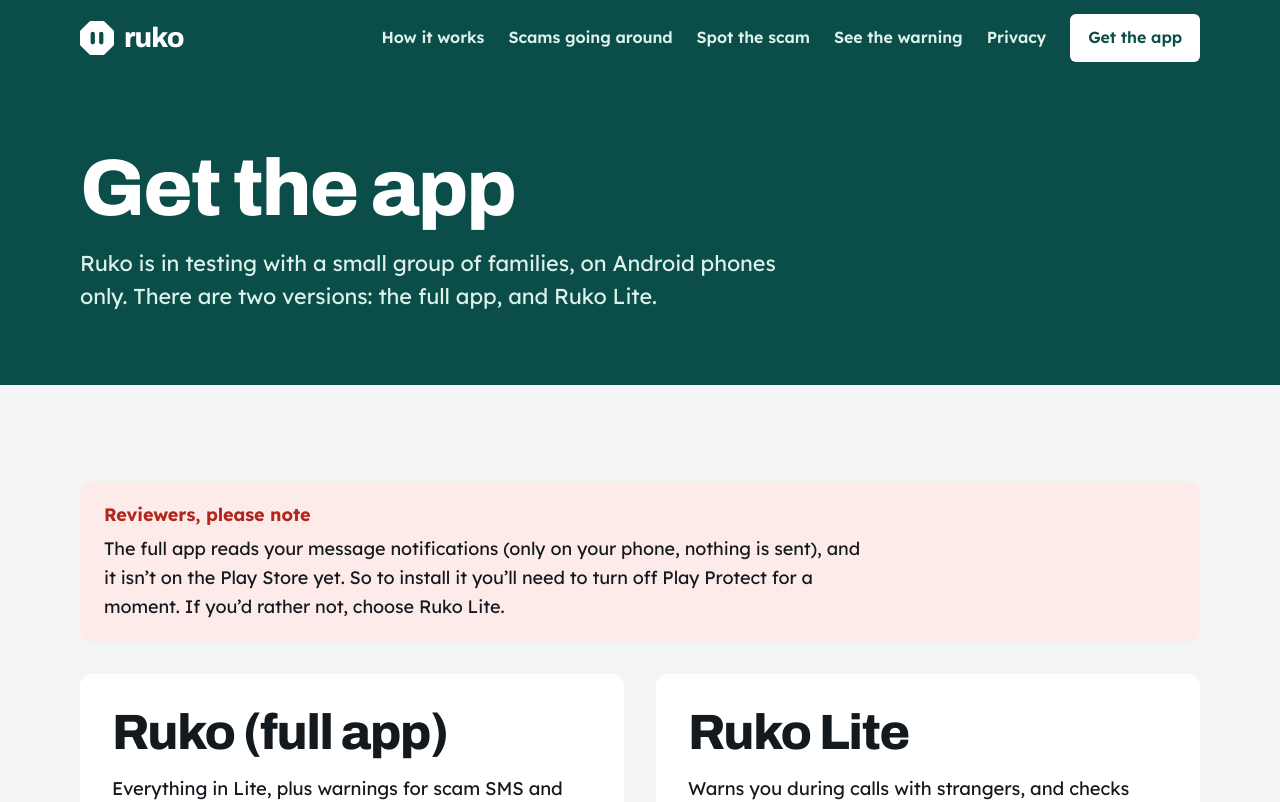
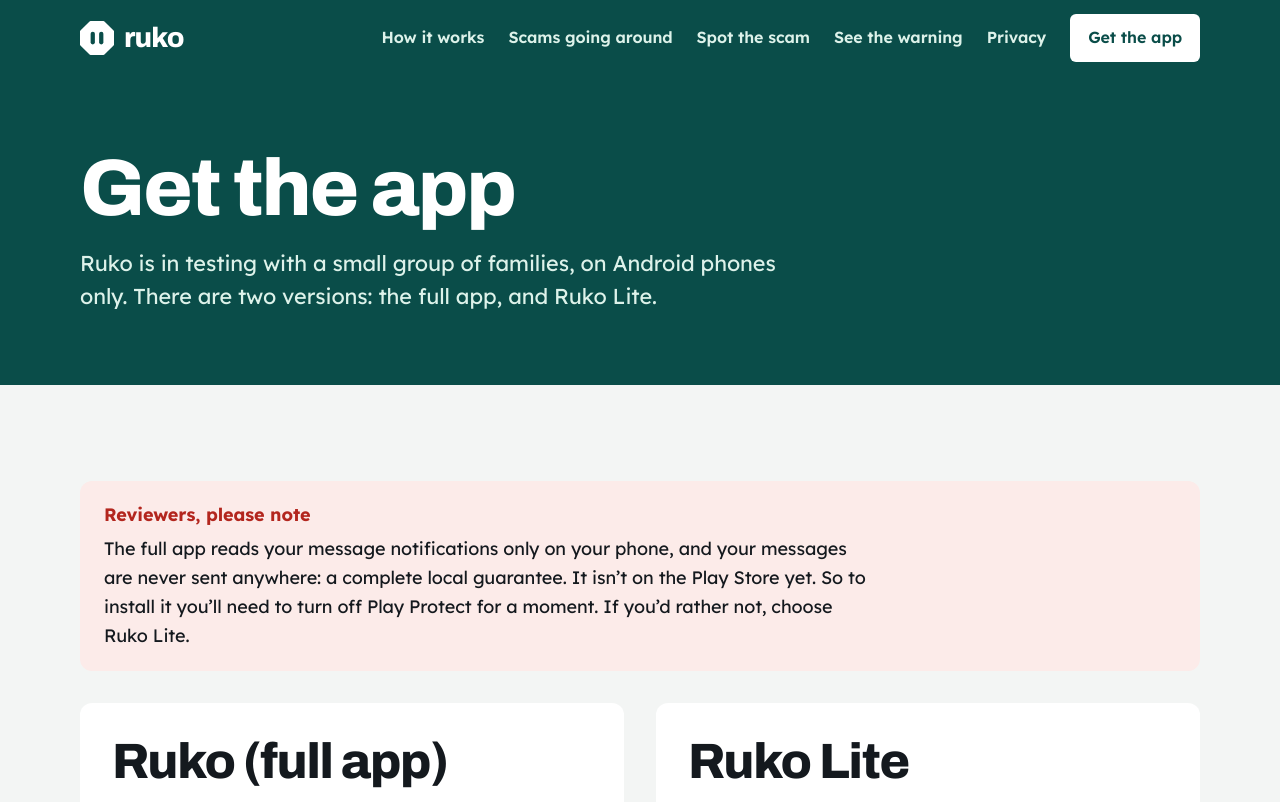
Before and after one commit to rnntech/ruko-web, a Next.js app: page /install in a window 1280 px wide. Shown: the top 802 px of the page. Built offline with nearby package versions, Linux system fonts and the light colour scheme.

Commit message:
wip: reviewers' note - complete local guarantee wording (owner)

```diff
--- a/app/install/page.tsx
+++ b/app/install/page.tsx
@@ -25,8 +25,8 @@ export default function InstallPage() {
           <aside className={styles.reviewerNote} aria-label="Reviewers, please note">
             <p className={styles.reviewerNoteTitle}>Reviewers, please note</p>
             <p>
-              The full app reads your message notifications (only on your phone, nothing is sent), and it isn&rsquo;t on
-              the Play Store yet. So to install it you&rsquo;ll need to turn off Play Protect for a moment. If you&rsquo;d
+              The full app reads your message notifications only on your phone, and your messages are never sent
+              anywhere: a complete local guarantee. It isn&rsquo;t on the Play Store yet. So to install it you&rsquo;ll need to turn off Play Protect for a moment. If you&rsquo;d
               rather not, choose Ruko Lite.
             </p>
           </aside>
```
